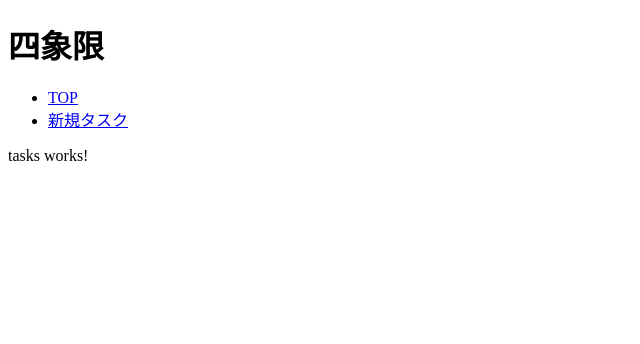
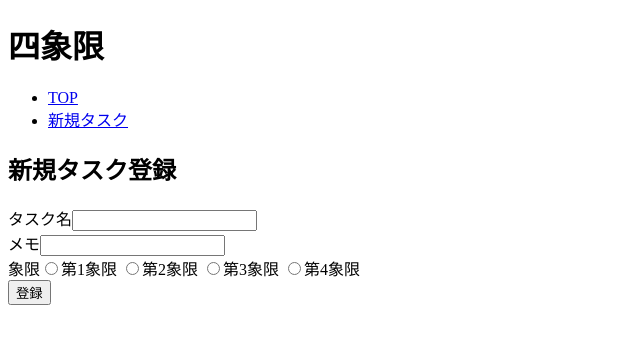
Before and after one commit to daisakuhazui/four-quadrants-go, an Angular app in the folder frontend/: page /tasks in a window 1280 px wide. Shown: the top 344 px of the page, without its empty margins (0-640 px from the left). Built offline with nearby package versions, Linux system fonts and the light colour scheme.

Commit message:
Add regiter form for task{

```diff
--- a/frontend/src/app/tasks/tasks.component.html
+++ b/frontend/src/app/tasks/tasks.component.html
@@ -1 +1,19 @@
-<p>tasks works!</p>
+<h2>新規タスク登録</h2>
+
+<form [formGroup]="newTaskForm">
+  <div>
+    <label>タスク名</label>
+    <input formControlName="name">
+  </div>
+  <div>
+    <label>メモ</label>
+    <input formControlName="memo">
+  </div>
+  <div>
+    <label>象限</label>
+    <span *ngFor="let quadrant of quadrants">
+      <input type="radio" formControlName="quadrant" [value]="quadrant">{{quadrant}}
+    </span>
+  </div>
+  <button (click)="onSubmmit()">登録</button>
+</form>
--- a/frontend/src/app/tasks/tasks.component.ts
+++ b/frontend/src/app/tasks/tasks.component.ts
@@ -1,4 +1,5 @@
 import { Component, OnInit } from '@angular/core';
+import { FormGroup, FormControl } from '@angular/forms';
 
 @Component({
   selector: 'app-tasks',
@@ -6,10 +7,31 @@ import { Component, OnInit } from '@angular/core';
   styleUrls: ['./tasks.component.css']
 })
 export class TasksComponent implements OnInit {
+  newTaskForm: FormGroup;
+  taskName: string;
+  taskMemo: string;
+  taskQuadrant: string;
+  quadrants: any;
 
   constructor() { }
 
   ngOnInit() {
+    this.newTaskForm = new FormGroup({
+      name: new FormControl(),
+      memo: new FormControl(),
+      quadrant: new FormControl(),
+    });
+    this.quadrants = ['第1象限', '第2象限', '第3象限', '第4象限'];
   }
 
+  // 登録ボタン押下時の処理
+  onSubmmit() {
+    this.taskName = this.newTaskForm.get('name').value;
+    this.taskMemo = this.newTaskForm.get('memo').value;
+    this.taskQuadrant = this.newTaskForm.get('quadrant').value;
+
+    console.log(this.taskName);
+    console.log(this.taskMemo);
+    console.log(this.taskQuadrant);
+  }
 }
```
Also changed, not shown: frontend/src/app/app.module.ts (+9 -2 lines).
